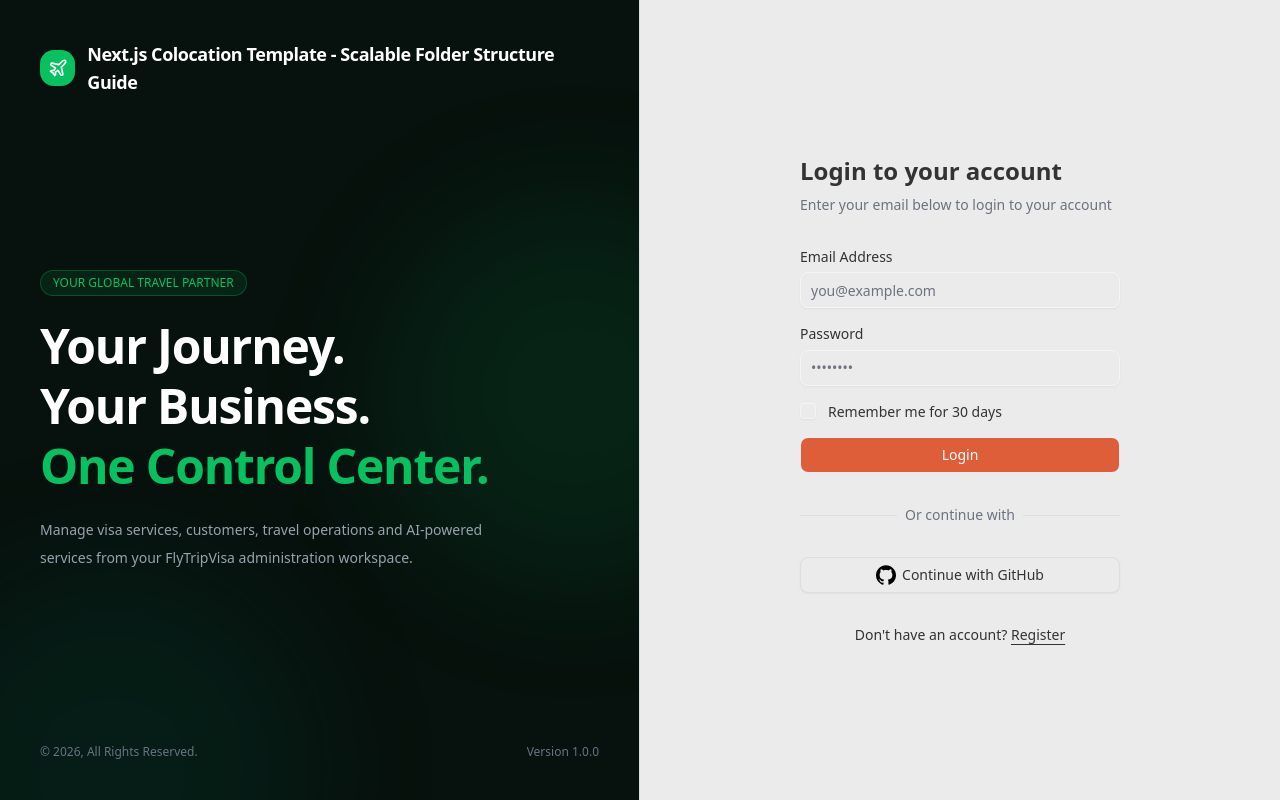
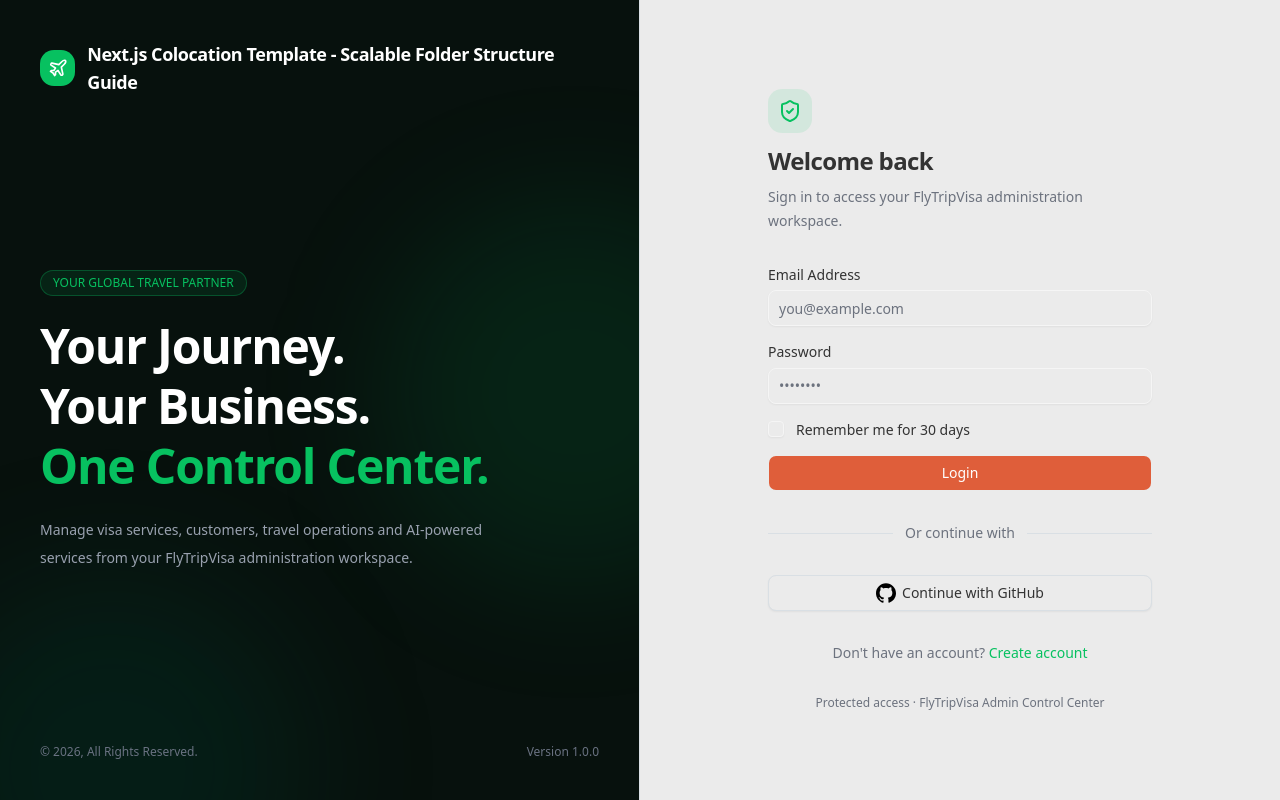
Before and after one commit to guolongli1997-spec/admin-template, a Next.js app: page /auth/login in a window 1280 px wide. Built offline with nearby package versions, Linux system fonts and the light colour scheme.

Commit message:
Update page.tsx
deploy

```diff
--- a/src/app/(main)/auth/login/page.tsx
+++ b/src/app/(main)/auth/login/page.tsx
@@ -1,27 +1,58 @@
 import Link from "next/link";
+import { ShieldCheck } from "lucide-react";
 
 import GHSignin from "../_components/gh-signin";
 import { LoginForm } from "./_components/login-form";
 
 export default function LoginPage() {
   return (
-    <div className="mx-auto flex w-xs flex-col justify-center space-y-8">
-      <div className="space-y-2">
-        <h1 className="font-bold text-2xl">Login to your account</h1>
-        <p className="text-balance text-muted-foreground text-sm">Enter your email below to login to your account</p>
+    <div className="mx-auto flex w-full max-w-sm flex-col justify-center space-y-8">
+
+      {/* Header */}
+      <div className="space-y-3">
+        <div className="flex size-11 items-center justify-center rounded-xl bg-[#07c160]/10 text-[#07c160]">
+          <ShieldCheck className="size-6" />
+        </div>
+
+        <div className="space-y-2">
+          <h1 className="text-2xl font-bold tracking-tight">
+            Welcome back
+          </h1>
+
+          <p className="text-sm leading-6 text-muted-foreground">
+            Sign in to access your FlyTripVisa administration workspace.
+          </p>
+        </div>
       </div>
+
+      {/* Login Form */}
       <LoginForm />
-      <div className="relative text-center text-sm after:absolute after:inset-0 after:top-1/2 after:z-0 after:flex after:items-center after:border-border after:border-t">
-        <span className="relative z-10 bg-background px-2 text-muted-foreground">Or continue with</span>
+
+      {/* Divider */}
+      <div className="relative text-center text-sm after:absolute after:inset-0 after:top-1/2 after:z-0 after:flex after:items-center after:border-t after:border-border">
+        <span className="relative z-10 bg-background px-3 text-muted-foreground">
+          Or continue with
+        </span>
       </div>
+
+      {/* GitHub Authentication */}
       <GHSignin />
 
-      <div className="text-center text-sm">
-        Don&apos;t have an account?&nbsp;
-        <Link href="register" className="underline underline-offset-4">
-          Register
+      {/* Registration */}
+      <div className="text-center text-sm text-muted-foreground">
+        Don&apos;t have an account?{" "}
+        <Link
+          href="/auth/register"
+          className="font-medium text-[#07c160] underline-offset-4 hover:underline"
+        >
+          Create account
         </Link>
       </div>
+
+      {/* Security Notice */}
+      <p className="text-center text-xs text-muted-foreground">
+        Protected access · FlyTripVisa Admin Control Center
+      </p>
     </div>
   );
 }
```
